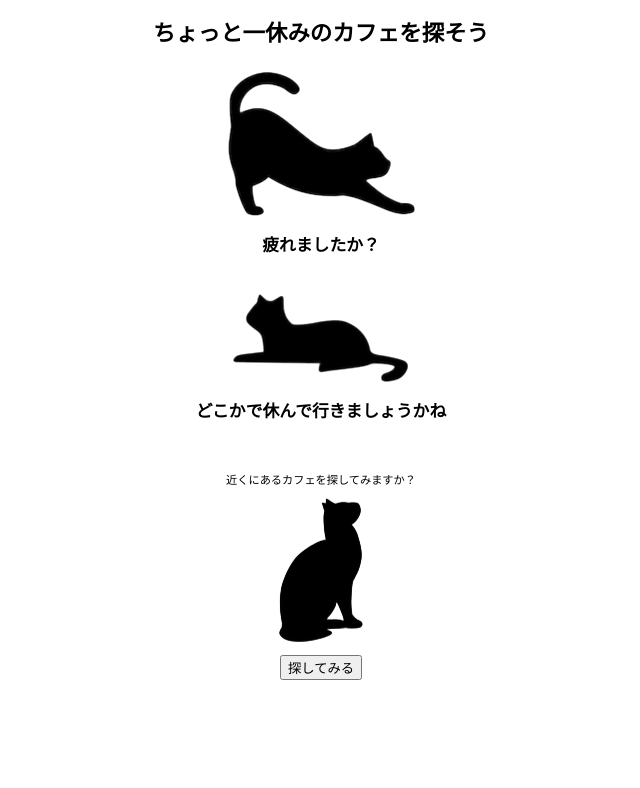
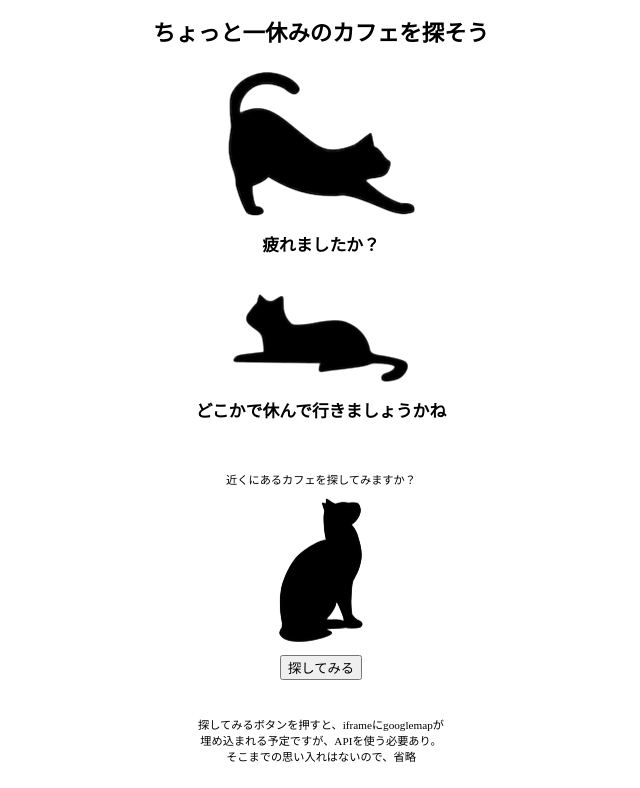
Before and after one commit to yasato-0430123/yasatoPortfolio01, a PHP site: page / in a window 1280 px wide. Shown: the top 788 px of the page, without its empty margins (319-959 px from the left). Before the commit the page ends 680 px from the top, so only its background shows below. Run offline with PHP 8.4, Linux system fonts and the light colour scheme; data that the repository does not hold is empty.

Commit message:
APIを使わないで作る

```diff
--- a/index.php
+++ b/index.php
@@ -33,9 +33,11 @@ require_once 'Encode.php';
 <img src="./images/pic3.png" alt="">
 <p><button id="clickBtn" onClick="searchCafe()">探してみる</button></p>
 </div>
+<p>探してみるボタンを押すと、iframeにgooglemapが<br>埋め込まれる予定ですが、APIを使う必要あり。<br>そこまでの思い入れはないので、省略</p>
 
 <div>
-<iframe id="ifr" src="" width="600" height="450" frameborder="1" style="border:0;" allowfullscreen="" aria-hidden="false" tabindex="0"></iframe>
+<!-- <iframe id="ifr" src="" width="600" height="450" frameborder="1" style="border:0;" allowfullscreen="" aria-hidden="false" tabindex="0"></iframe> -->
+<iframe src="https://www.google.com/maps/embed?pb=!1m16!1m12!1m3!1d2994.60235656429!2d135.7589036265949!3d35.0040101608069!2m3!1f0!2f0!3f0!3m2!1i1024!2i768!4f13.1!2m1!1z44Kr44OV44Kn!5e0!3m2!1sja!2sjp!4v1589614921008!5m2!1sja!2sjp" width="600" height="450" frameborder="0" style="border:0;" allowfullscreen="" aria-hidden="false" tabindex="0"></iframe>
 </div>
 
 <div id="p2">
--- a/main.js
+++ b/main.js
@@ -1,5 +1,5 @@
 function searchCafe() {
-  document.getElementById("ifr").src="https://www.google.com/maps?output=embed&q=現在地$cafe";
+  document.getElementById("ifr").src="";
   document.getElementById("p2").style.visibility ="visible";
 }
 
```
